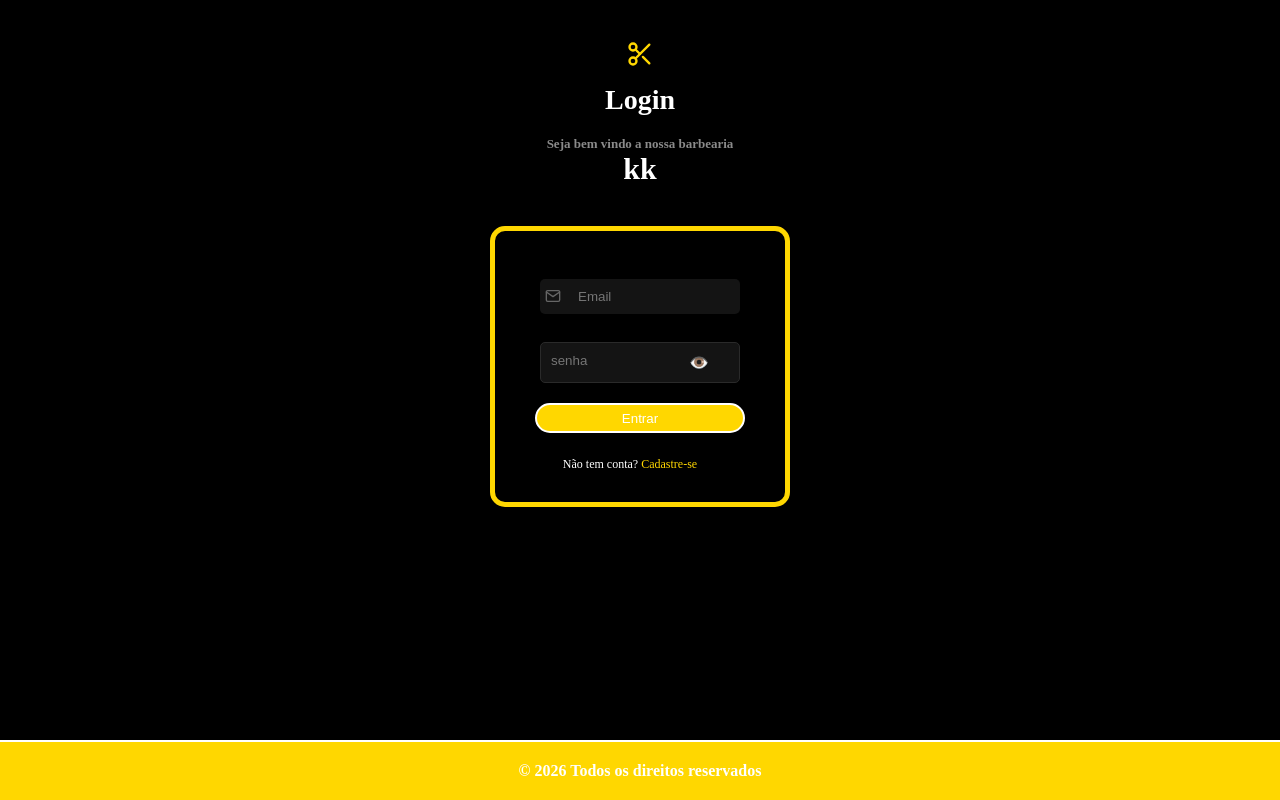
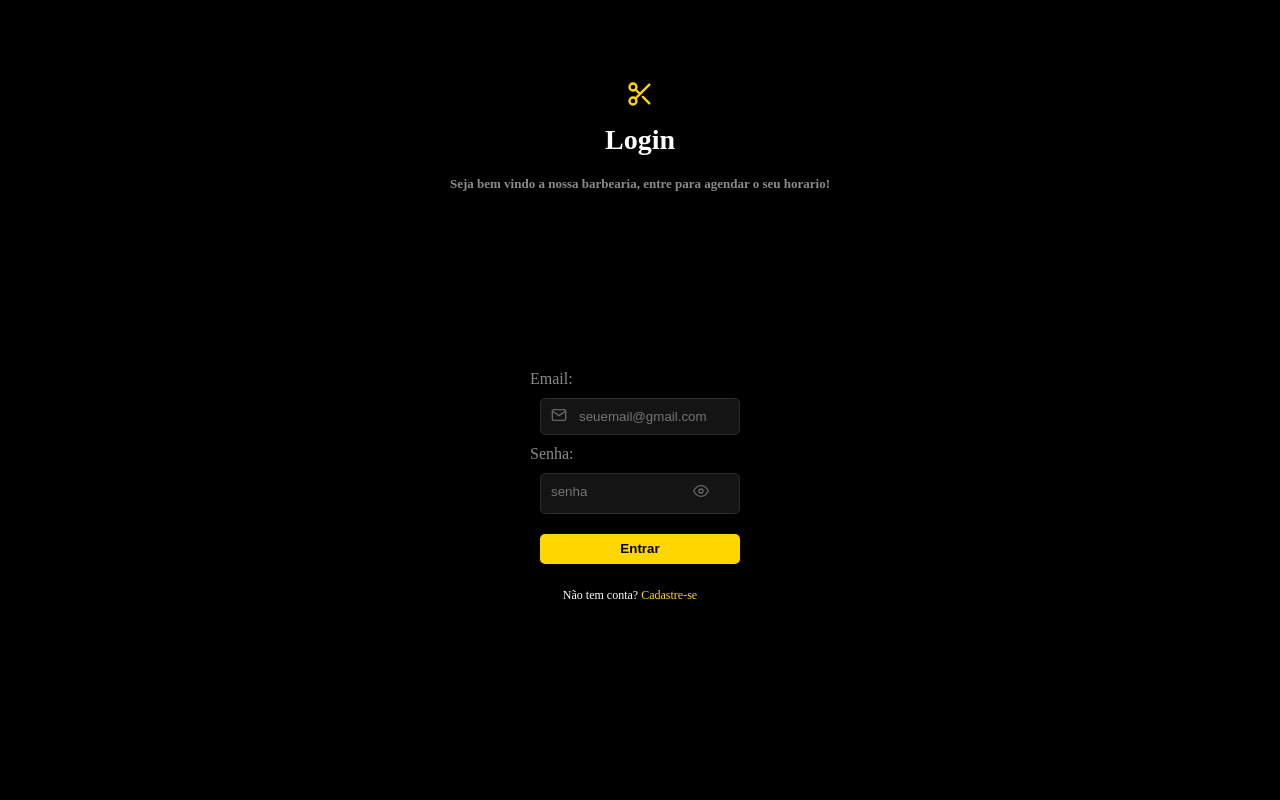
Before and after one commit to Ryang114/gerenciador-barbearia-frontend, a React app: page /login in a window 1280 px wide. Built offline with nearby package versions, Linux system fonts and the light colour scheme; the HTML template or start-up script is replaced by a standard one.

Commit message:
estruturando o frontend

```diff
--- a/src/components/botao.css
+++ b/src/components/botao.css
@@ -1,12 +1,14 @@
 .botao {
-    color: var(--secondary-color);
+    color: var(--primary-color);
     background-color: var(--terciary-color);
-    border: 2px solid var(--secondary-color);
-    border-radius: 15px;
+    border: 2px solid var(--terciary-color);
+    border-radius: 5px;
     height: 30px;
     margin: 10px;
     transition: transform 0.2s;
     cursor: pointer;
+    font-weight: bold;
+    width: 200px;
 }
 
 .botao:hover {
--- a/src/components/inputsenha.jsx
+++ b/src/components/inputsenha.jsx
@@ -1,5 +1,6 @@
 import { useState } from 'react';
 import './inputsenha.css';
+import { FiEye, FiEyeOff } from 'react-icons/fi';
 
 function InputSenha(props) {
 
@@ -14,7 +15,9 @@ function InputSenha(props) {
 
         <div className='input_senha'>
             <input type={mostrarSenha ? 'text' : 'password'} placeholder='senha' value={props.valor} onChange={(e) => props.aoMudar(e.target.value)}></input>
-            <span onClick={alternarSenha}>👁️</span>
+            <span onClick={alternarSenha}>
+                {mostrarSenha ?<FiEyeOff /> : <FiEye />}
+            </span>
         </div>
 
     );
--- a/src/pages/login.css
+++ b/src/pages/login.css
@@ -1,10 +1,11 @@
 .login-container {
   align-items: center;
   display: flex;
-  justify-content: flex-start;
+  justify-content: center;
   flex-direction: column;
   min-height: 100vh;
   background-color: var(--primary-color);
+  padding-top: 40px;
 
 }
 
@@ -42,20 +43,21 @@
 }
 
 .login-form {
-  border: 5px solid var(--terciary-color);
-  border-radius: 15px;
   background-color: var(--primary-color);
-  display: flex;
-  flex-direction: column;
-  justify-content: center;
   margin: auto 0;
-  margin-top: 20px;
-  padding: 30px;
-  width: 300px;
+  padding-top: 10px;
+  padding-bottom: 50px;
   box-sizing: border-box;
 }
 
+.login-form label {
+  color: #8a8a8a;
+  display:block;
+  padding-bottom:10px;
+}
+
 .campo_icone {
+
   position: relative;
   display: flex;
   align-items: center;
@@ -64,6 +66,7 @@
 .campo_icone input {
   padding-left: 38px;
   background-color: #141414;
+  border: 1px solid #2a2a2a;
 }
 
 span {
@@ -76,7 +79,7 @@ span {
 
 .icone_input {
   position: absolute;
-  left: 20px;
+  left: 21px;
   top: 21%;
   color: #666666;
   font-size: 16px;
@@ -92,6 +95,7 @@ input {
   width: 200px;
   box-sizing: border-box;
   outline: none;
+
 }
 
 .mensagem_login {
@@ -115,6 +119,6 @@ input {
   cursor: pointer;
 }
 
-.destaque:hover{
-  border-bottom:1px solid var(--terciary-color);
+.destaque:hover {
+  border-bottom: 1px solid var(--terciary-color);
 }
--- a/src/pages/login.jsx
+++ b/src/pages/login.jsx
@@ -38,14 +38,14 @@ function Login() {
             <header className='login-cabecalho'>
                 <FiScissors className='icone_topo' />
                 <h1 className='titulo'>Login</h1>
-                <h2 className='subtitulo-login'>Seja bem vindo a nossa barbearia</h2>kk
+                <h2 className='subtitulo-login'>Seja bem vindo a nossa barbearia, entre para agendar o seu horario!</h2>
             </header>
 
             <form className='login-form'>
                 <label>Email:</label>
                 <div className='campo_icone'>
                     <FiMail className='icone_input' />
-                    <input type="email" placeholder='Email' value={email} onChange={(e) => setEmail(e.target.value)} />
+                    <input type="email" placeholder='seuemail@gmail.com' value={email} onChange={(e) => setEmail(e.target.value)} />
                 </div>
                 <label>Senha:</label>
                 <Inputsenha valor={senha} aoMudar={setSenha} />
@@ -53,7 +53,6 @@ function Login() {
                 <Botao texto='Entrar' tipo='submit' aoClicar={FazerLogin} />
               <p className='link_cadastro'>Não tem conta?<span className='destaque'> Cadastre-se</span></p>
             </form>
-            <Footer />
         </main>
 
     );
```
